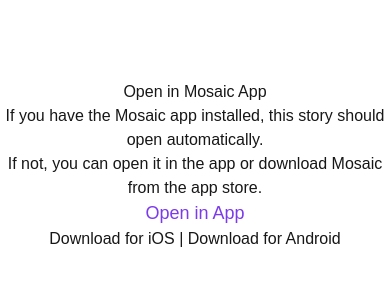
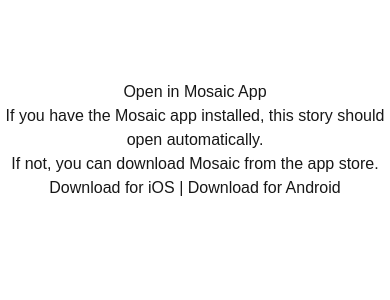
Before and after one commit to genaiadventures-create/mosaic-share-url, a Next.js app: page /story/1 in a window 390 px wide. Shown: the top 300 px of the page. Built offline with nearby package versions, Linux system fonts and the light colour scheme.

Commit message:
security: only build mosaic:// deep links from 24-hex ObjectIds (WEB-03)
story/[id], story/detail/[id] and video/[id] now render without a deep link
(and skip the mobile auto-redirect) when the id is not /^[a-f0-9]{24}$/.

```diff
--- /dev/null
+++ b/app/deep-link.ts
@@ -0,0 +1,15 @@
+// Share-page ids are MongoDB ObjectIds. Anything else is not put into a
+// mosaic:// link, so a crafted URL cannot steer the app to another route.
+const OBJECT_ID = /^[a-f0-9]{24}$/;
+
+export function isValidShareId(id: unknown): id is string {
+  return typeof id === "string" && OBJECT_ID.test(id);
+}
+
+export function storyDeepLink(id: unknown): string | null {
+  return isValidShareId(id) ? `mosaic://story/detail/${id}` : null;
+}
+
+export function videoDeepLink(id: unknown): string | null {
+  return isValidShareId(id) ? `mosaic://video/${id}` : null;
+}
--- a/app/story/[id]/page.tsx
+++ b/app/story/[id]/page.tsx
@@ -2,6 +2,7 @@
 
 "use client";
 import { useEffect, use } from "react";
+import { storyDeepLink } from "../../deep-link";
 export const dynamic = "force-dynamic";
 
 export default function StoryRedirectPage({
@@ -10,9 +11,10 @@
   params: Promise<{ id: string }>;
 }) {
   const { id } = use(params);
+  const appLink = storyDeepLink(id);
 
   useEffect(() => {
-    const appLink = `mosaic://story/detail/${id}`;
+    if (!appLink) return;
     const isMobile = /iPhone|iPad|iPod|Android/i.test(navigator.userAgent);
 
     if (isMobile) {
@@ -21,7 +23,7 @@
         // Optionally show fallback after delay
       }, 2000);
     }
-  }, [id]);
+  }, [appLink]);
 
   return (
     <div style={{ textAlign: "center", marginTop: 80 }}>
@@ -31,17 +33,23 @@
         automatically.
         <br />
         If not, you can{" "}
-        <a href={`mosaic://story/detail/${id}`}>open it in the app</a> or
+        {appLink && (
+          <>
+            <a href={appLink}>open it in the app</a> or{" "}
+          </>
+        )}
         download Mosaic from the app store.
       </p>
+      {appLink && (
         <p>
           <a
-          href={`mosaic://story/detail/${id}`}
+            href={appLink}
             style={{ fontSize: 18, color: "#7c3aed" }}
           >
             Open in App
           </a>
         </p>
+      )}
       <p>
         <a
           href="https://apps.apple.com/app"
--- a/app/story/detail/[id]/page.tsx
+++ b/app/story/detail/[id]/page.tsx
@@ -1,5 +1,6 @@
 "use client";
 import { useEffect, use } from "react";
+import { storyDeepLink } from "../../../deep-link";
 
 export default function StoryDetailRedirectPage({
   params,
@@ -7,9 +8,10 @@
   params: Promise<{ id: string }>;
 }) {
   const { id } = use(params);
+  const appLink = storyDeepLink(id);
 
   useEffect(() => {
-    const appLink = `mosaic://story/detail/${id}`;
+    if (!appLink) return;
     const isMobile = /iPhone|iPad|iPod|Android/i.test(navigator.userAgent);
 
     if (isMobile) {
@@ -18,7 +20,7 @@
         // fallback UI could be shown after a delay if desired
       }, 2000);
     }
-  }, [id]);
+  }, [appLink]);
 
   return (
     <div style={{ textAlign: "center", marginTop: 80 }}>
@@ -28,17 +30,23 @@
         automatically.
         <br />
         If not, you can{" "}
-        <a href={`mosaic://story/detail/${id}`}>open it in the app</a> or
+        {appLink && (
+          <>
+            <a href={appLink}>open it in the app</a> or{" "}
+          </>
+        )}
         download Mosaic from the app store.
       </p>
+      {appLink && (
         <p>
           <a
-          href={`mosaic://story/detail/${id}`}
+            href={appLink}
             style={{ fontSize: 18, color: "#7c3aed" }}
           >
             Open in App
           </a>
         </p>
+      )}
       <p>
         <a
           href="https://apps.apple.com/us/app/mosaic-ai/id6751470484"
--- a/app/video/[id]/page.tsx
+++ b/app/video/[id]/page.tsx
@@ -1,5 +1,6 @@
 "use client";
 import { useEffect, use } from "react";
+import { videoDeepLink } from "../../deep-link";
 export const dynamic = "force-dynamic";
 
 export default function VideoRedirectPage({
@@ -8,15 +9,16 @@
     params: Promise<{ id: string }>;
 }) {
     const { id } = use(params);
+    const appLink = videoDeepLink(id);
 
     useEffect(() => {
-        const appLink = `mosaic://video/${id}`;
+        if (!appLink) return;
         const isMobile = /iPhone|iPad|iPod|Android/i.test(navigator.userAgent);
 
         if (isMobile) {
             window.location.href = appLink;
         }
-    }, [id]);
+    }, [appLink]);
 
     return (
         <div style={{ textAlign: "center", marginTop: 80, fontFamily: "system-ui, sans-serif" }}>
@@ -26,17 +28,23 @@
                 automatically.
                 <br />
                 If not, you can{" "}
-                <a href={`mosaic://video/${id}`} style={{ color: "#7c3aed" }}>open it in the app</a> or
+                {appLink && (
+                    <>
+                        <a href={appLink} style={{ color: "#7c3aed" }}>open it in the app</a> or{" "}
+                    </>
+                )}
                 download Mosaic from the app store.
             </p>
+            {appLink && (
                 <p style={{ margin: "20px 0" }}>
                     <a
-                    href={`mosaic://video/${id}`}
+                        href={appLink}
                         style={{ fontSize: 18, color: "#7c3aed", fontWeight: "bold", textDecoration: "none" }}
                     >
                         Open in App
                     </a>
                 </p>
+            )}
             <p style={{ marginTop: 40 }}>
                 <a
                     href="https://apps.apple.com/us/app/mosaic-ai/id6751470484"
```
Also changed, not shown: 1 other file (tests, documents, lock files or other folders). Lines whose indentation alone changed are shown as unchanged.
